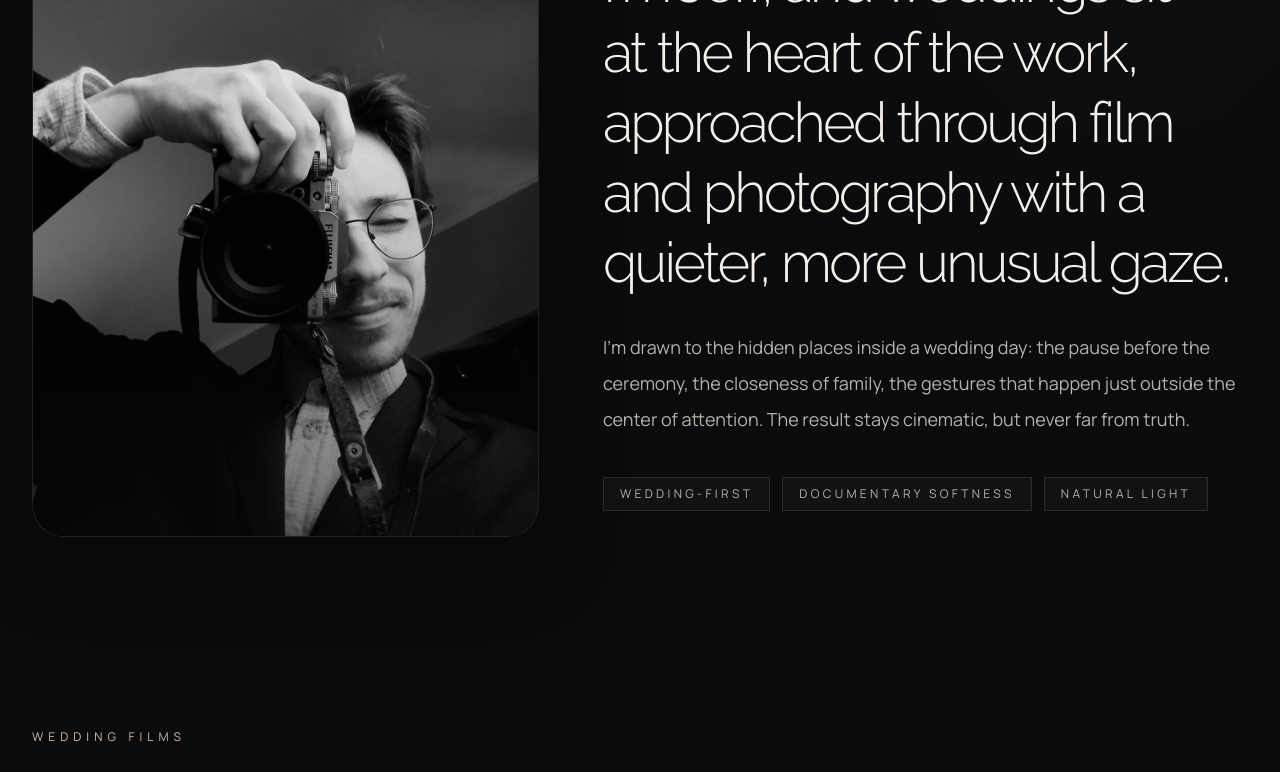
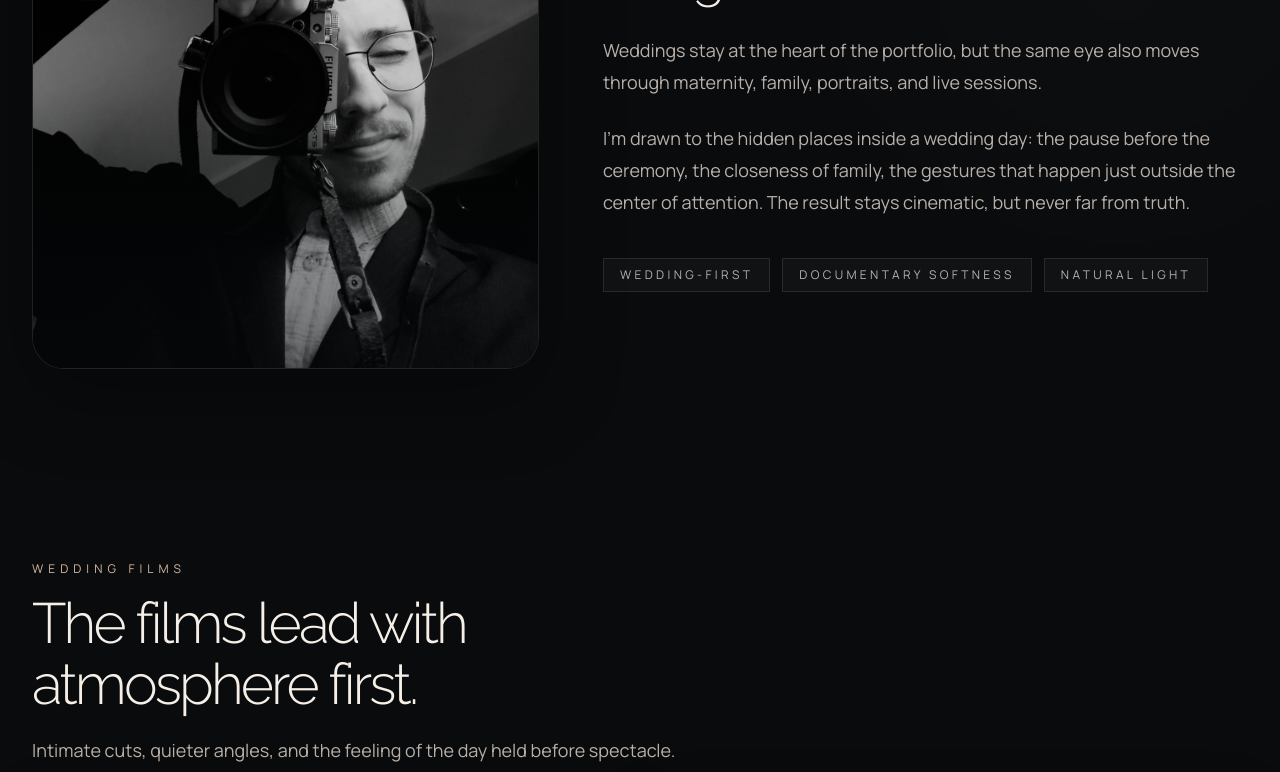
Before and after one commit to tomvieir/site-nokat-art, a Next.js app: page / in a window 1280 px wide. Shown: the part 1300-2072 px from the top of the page. Built offline with nearby package versions, Linux system fonts and the light colour scheme.

Commit message:
Refine storytelling sections and expand gallery

```diff
--- a/app/components/Section.tsx
+++ b/app/components/Section.tsx
@@ -40,7 +40,7 @@ export default function Section({
                 ) : null}
 
                 {title ? (
-                  <h2 className="text-balance font-serif text-4xl font-light leading-tight tracking-[-0.05em] text-foreground sm:text-5xl lg:text-[3.6rem]">
+                  <h2 className="text-balance font-serif text-[2.35rem] font-light leading-[1.06] tracking-[-0.05em] text-foreground sm:text-[3rem] lg:text-[3.25rem] xl:text-[3.55rem]">
                     {title}
                   </h2>
                 ) : null}
@@ -49,7 +49,7 @@ export default function Section({
 
             {description ? (
               <FadeIn delay={0.06} y={18} amount={0.2}>
-                <p className="mt-5 text-balance text-base leading-8 text-muted sm:text-lg">
+                <p className="mt-5 max-w-2xl text-balance text-base leading-8 text-muted sm:text-lg">
                   {description}
                 </p>
               </FadeIn>
--- a/app/content/portfolio-data.ts
+++ b/app/content/portfolio-data.ts
@@ -2,6 +2,7 @@ export type PhotoCategory =
   | "wedding"
   | "prewedding"
   | "family"
+  | "editorial"
   | "portrait"
   | "live";
 
@@ -319,6 +320,51 @@ export const photos: PhotoItem[] = [
     7227,
   ),
   photo(
+    "iceland-stillness",
+    "Icelandjune2025-45.JPG",
+    "editorial",
+    "A quieter editorial frame carried by wind, distance, and open coast.",
+    "Editorial Frame",
+    1920,
+    2400,
+  ),
+  photo(
+    "iceland-portrait",
+    "Icelandjune2025-46.JPG",
+    "editorial",
+    "A softer portrait held against northern light and weather.",
+    "Northern Portrait",
+    1920,
+    2400,
+  ),
+  photo(
+    "iceland-horizon",
+    "Icelandjune2025-64.JPG",
+    "editorial",
+    "A wider frame where figure, place, and atmosphere stay in balance.",
+    "Open Horizon",
+    2200,
+    1238,
+  ),
+  photo(
+    "limerick-portrait",
+    "Limerick-Chris22feb2025-25.jpg",
+    "portrait",
+    "A portrait shaped by quieter city light and an easy stillness.",
+    "City Portrait",
+    3780,
+    2835,
+  ),
+  photo(
+    "limerick-light",
+    "Limerick-Chris22feb2025-40.jpg",
+    "portrait",
+    "A warmer frame where portrait and evening atmosphere hold together.",
+    "Limerick Light",
+    5163,
+    3872,
+  ),
+  photo(
     "artist-portrait",
     "@nokatartukbsb2023_107.jpg",
     "portrait",
@@ -437,10 +483,15 @@ export const galleryPhotos: PhotoItem[] = [
 
 export const otherStoriesPhotos: PhotoItem[] = [
   photoById["maternity-shoreline"],
+  photoById["limerick-light"],
+  photoById["limerick-portrait"],
   photoById["maternity-embrace"],
+  photoById["iceland-portrait"],
   photoById["maternity-distance"],
   photoById["maternity-laughter"],
   photoById["maternity-profile"],
+  photoById["iceland-stillness"],
+  photoById["iceland-horizon"],
   photoById["family-gathering"],
   photoById["artist-portrait"],
   photoById["band-portrait"],
--- a/app/sections/AboutSection.tsx
+++ b/app/sections/AboutSection.tsx
@@ -8,8 +8,7 @@ export default function AboutSection() {
     <Section
       id="about"
       eyebrow="About"
-      title="A wedding-first approach, told with softness."
-      description="The point of view stays close to real feeling: less obvious, less staged, and more attentive to the details that turn a wedding into memory."
+      title="A wedding-first approach."
       className="pt-10"
       contentClassName="grid items-center gap-10 lg:grid-cols-[0.88fr_1.12fr] lg:gap-16"
     >
@@ -34,12 +33,17 @@ export default function AboutSection() {
           Brazilian creator based in Kerry, Ireland
         </p>
 
-        <p className="text-balance font-serif text-4xl font-light leading-tight tracking-[-0.05em] text-foreground sm:text-5xl lg:text-[3.5rem]">
-          I&apos;m Jeff, and weddings sit at the heart of the work, approached
-          through film and photography with a quieter, more unusual gaze.
+        <p className="mt-3 text-balance font-serif text-[2.4rem] font-light leading-[1.06] tracking-[-0.05em] text-foreground sm:text-[3rem] lg:text-[3.2rem]">
+          I&apos;m Jeff. I make wedding films and photography, alongside other
+          artistic work.
         </p>
 
-        <p className="mt-8 text-lg leading-9 text-muted">
+        <p className="mt-7 text-lg leading-8 text-muted">
+          Weddings stay at the heart of the portfolio, but the same eye also
+          moves through maternity, family, portraits, and live sessions.
+        </p>
+
+        <p className="mt-6 text-lg leading-8 text-muted">
           I&apos;m drawn to the hidden places inside a wedding day: the pause before
           the ceremony, the closeness of family, the gestures that happen just
           outside the center of attention. The result stays cinematic, but never
--- a/app/sections/OtherStoriesSection.tsx
+++ b/app/sections/OtherStoriesSection.tsx
@@ -23,8 +23,8 @@ export default function OtherStoriesSection({
     <Section
       id="other-stories"
       eyebrow="Beyond Weddings"
-      title="The same eye also moves through maternity, family, portrait, and live work."
-      description="Weddings stay at the center of the portfolio, but the same softness also carries into maternity stories, family frames, portraits, and live sessions."
+      title="Beyond weddings: maternity, editorial, portrait, and live work."
+      description="The same softness also carries into maternity stories, family frames, editorial studies, portraits, and live sessions."
       className="pt-8"
     >
       <FadeIn>
--- a/app/sections/SiteFooter.tsx
+++ b/app/sections/SiteFooter.tsx
@@ -7,8 +7,8 @@ export default function SiteFooter() {
         <div className="space-y-4">
           <BrandMark avatarSize="sm" />
           <p className="max-w-md text-sm leading-7 text-white/[0.58]">
-            Wedding films and photography from Kerry, Ireland, shaped with
-            softness, atmosphere, and a quieter documentary pulse.
+            Based in Kerry, Ireland, with weddings at the center and a softer
+            eye for the moments around them.
           </p>
         </div>
 
--- a/app/sections/VideoSection.tsx
+++ b/app/sections/VideoSection.tsx
@@ -30,8 +30,8 @@ export default function VideoSection({ items }: VideoSectionProps) {
       <Section
         id="films"
         eyebrow="Wedding Films"
-        title="Wedding films told from a less usual point of view."
-        description="The films lead the page with atmosphere first: intimate cuts, quieter angles, and a perspective that stays close to the feeling of the day."
+        title="The films lead with atmosphere first."
+        description="Intimate cuts, quieter angles, and the feeling of the day held before spectacle."
         className="pb-10"
       >
         <div className={`${items.length === 1 ? "mx-auto max-w-5xl" : "grid gap-6 lg:grid-cols-2"}`.trim()}>
```
Also changed, not shown: public/portfolio/Limerick-Chris22feb2025-25.jpg (added), public/portfolio/Limerick-Chris22feb2025-40.jpg (added), 19 other files (tests, documents, lock files or other folders).
